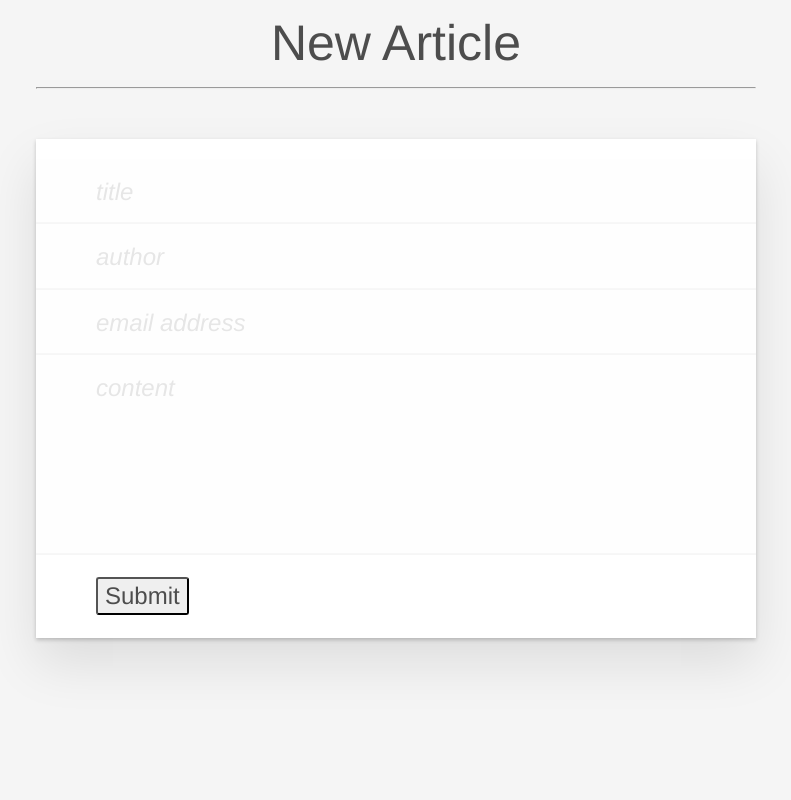
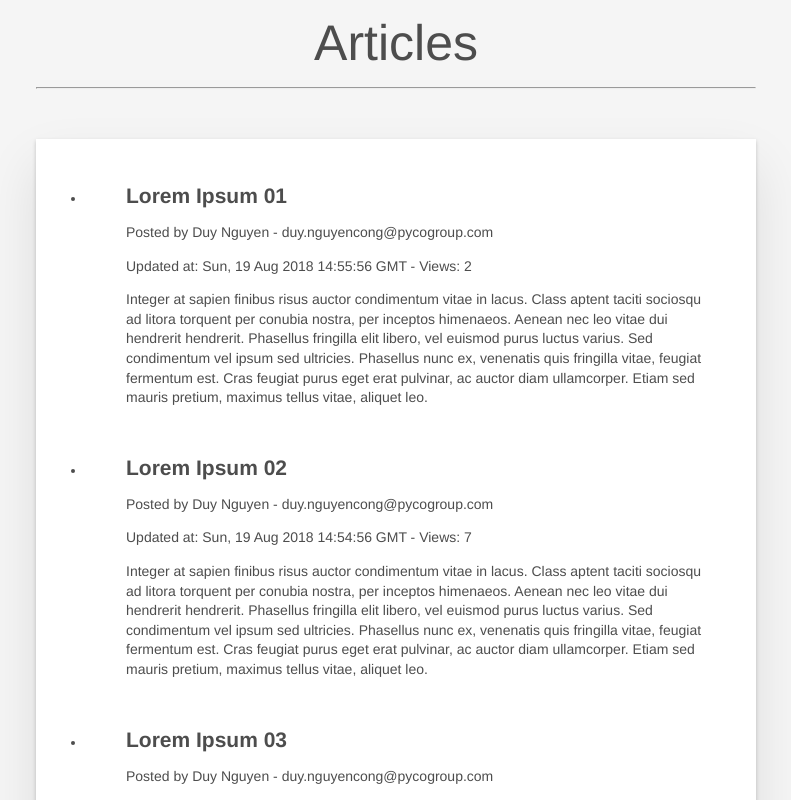
Before and after one commit to duync-pyco/bbs-vuejs, a Vue app: page /#/articles in a window 1280 px wide. Before the commit this address led to /#/new-article. Shown: the top 800 px of the page, without its empty margins (244-1035 px from the left). Built offline with nearby package versions, Linux system fonts and the light colour scheme.

Commit message:
feat(new-article): adds new-article function

```diff
--- a/src/components/article-form/article-form.vue
+++ b/src/components/article-form/article-form.vue
@@ -1,10 +1,10 @@
 <template>
   <div>
-    <form>
-      <input type="text" name="title" placeholder="title" autofocus required />
-      <input type="text" name="author" placeholder="author" required />
-      <input type="text" name="email" placeholder="email address" required />
-      <textarea type="text" name="content" placeholder="content" cols="40" rows="5" required></textarea>
+    <form @submit.prevent="handleSubmit">
+      <input type="text" name="title" placeholder="title" v-model.lazy="article.title" autofocus required />
+      <input type="text" name="author" placeholder="author" v-model.lazy="article.author" required />
+      <input type="text" name="email" placeholder="email address" v-model.lazy="article.email" required />
+      <textarea type="text" name="content" placeholder="content" cols="40" rows="5" v-model.lazy="article.content" required></textarea>
       <Button id="button-submit" :text="'Submit'">Post</Button>
     </form>
   </div>
@@ -12,8 +12,27 @@
 
 <script>
 import Button from "@/elements/button/button";
+
+const emptyArticle = {
+  title: "",
+  author: "",
+  email: "",
+  content: ""
+};
+
 export default {
-  components: { Button }
+  components: { Button },
+  data() {
+    return {
+      article: { ...emptyArticle }
+    };
+  },
+  methods: {
+    handleSubmit() {
+      this.$emit("submit", { ...this.article });
+      this.article = { ...emptyArticle };
+    }
+  }
 };
 </script>
 
--- a/src/services/storage/storage.js
+++ b/src/services/storage/storage.js
@@ -1,16 +1,17 @@
 import sampleData from "@/fixtures/sample-data.json";
-const _dbName = "duync-bbs";
 
-if (!localStorage.getItem(_dbName)) {
-  localStorage.setItem(_dbName, JSON.stringify(sampleData));
+const dbName = "duync-bbs";
+
+if (!localStorage.getItem(dbName)) {
+  localStorage.setItem(dbName, JSON.stringify(sampleData));
 }
 
 export const getAll = () => {
-  return JSON.parse(localStorage.getItem(_dbName));
+  return JSON.parse(localStorage.getItem(dbName));
 };
 
 export const create = article => {
-  const articles = JSON.parse(localStorage.getItem(_dbName));
+  const articles = JSON.parse(localStorage.getItem(dbName));
 
   const newArticle = {
     ...article,
@@ -20,25 +21,25 @@ export const create = article => {
   };
 
   articles.push(newArticle);
-  localStorage.setItem(_dbName, JSON.stringify(articles));
+  localStorage.setItem(dbName, JSON.stringify(articles));
 
   return newArticle;
 };
 
 export const update = article => {
-  const articles = JSON.parse(localStorage.getItem(_dbName));
+  const articles = JSON.parse(localStorage.getItem(dbName));
   const index = articles.findIndex(value => value.id === article.id);
 
   if (index < 0) return null;
 
   articles[index] = article;
-  localStorage.setItem(_dbName, JSON.stringify(articles));
+  localStorage.setItem(dbName, JSON.stringify(articles));
 
   return article[index];
 };
 
 export const remove = id => {
-  const articles = JSON.parse(localStorage.getItem(_dbName));
+  const articles = JSON.parse(localStorage.getItem(dbName));
   const index = articles.findIndex(value => value.id === id);
 
   if (index < 0) return null;
@@ -46,7 +47,7 @@ export const remove = id => {
   const removedArticle = articles[index];
 
   articles.splice(index, 1);
-  localStorage.setItem(_dbName, JSON.stringify(articles));
+  localStorage.setItem(dbName, JSON.stringify(articles));
 
   return removedArticle;
 };
--- a/src/views/articles/articles.vue
+++ b/src/views/articles/articles.vue
@@ -1,7 +1,7 @@
 <template>
   <div id="container">
     <ul>
-      <li id="article" v-for="article in articles" :key="article.id">
+      <li id="article" v-for="article in sortedArticles" :key="article.id">
         <ArticleItem v-bind="article"/>
       </li>
     </ul>
@@ -18,6 +18,11 @@ export default {
       articles: []
     };
   },
+  computed: {
+    sortedArticles() {
+      return this.articles.sort((a, b) => a.id < b.id);
+    }
+  },
   components: { ArticleItem },
   created() {
     this.articles = Storage.getAll();
--- a/src/views/new-article/new-article.vue
+++ b/src/views/new-article/new-article.vue
@@ -1,11 +1,19 @@
 <template>
-  <ArticleForm />
+  <ArticleForm @submit="this.handleSubmit"/>
 </template>
 
 <script>
+import Storage from "@/services/storage/storage";
 import ArticleForm from "@/components/article-form/article-form";
+
 export default {
   name: "NewArticle",
-  components: { ArticleForm }
+  components: { ArticleForm },
+  methods: {
+    handleSubmit(article) {
+      Storage.create(article);
+      this.$router.push("articles");
+    }
+  }
 };
 </script>
```
